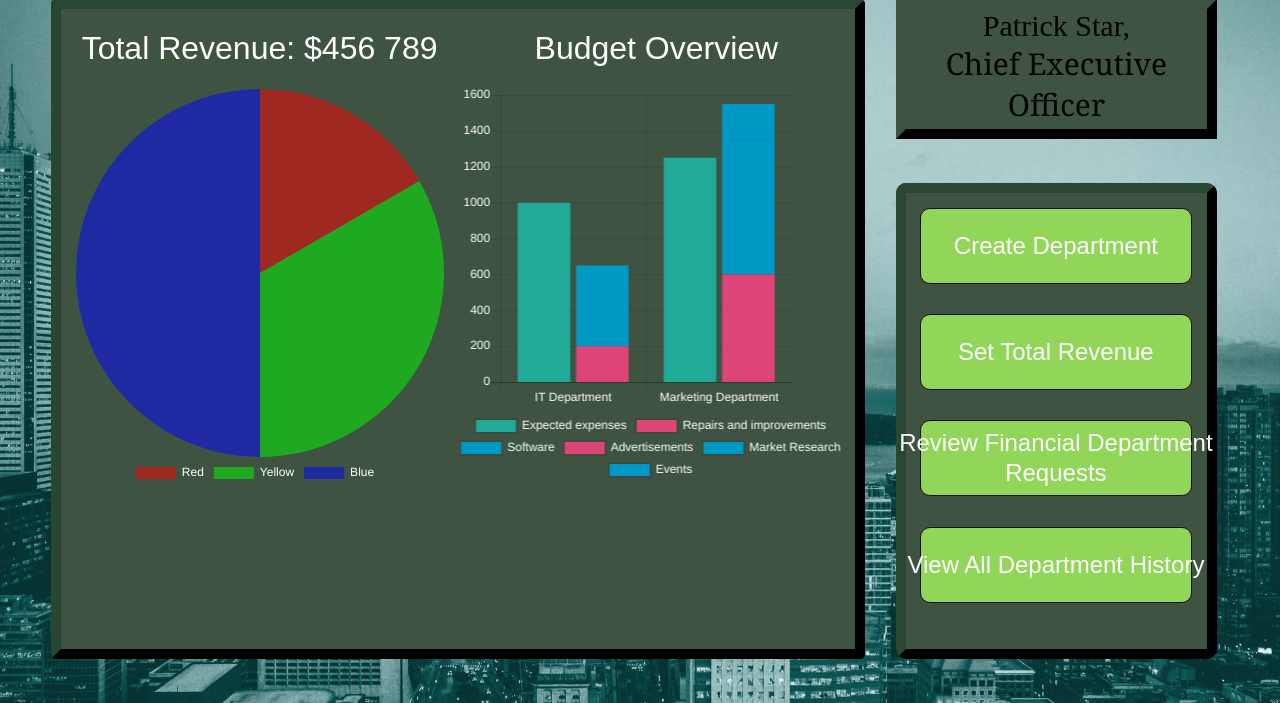
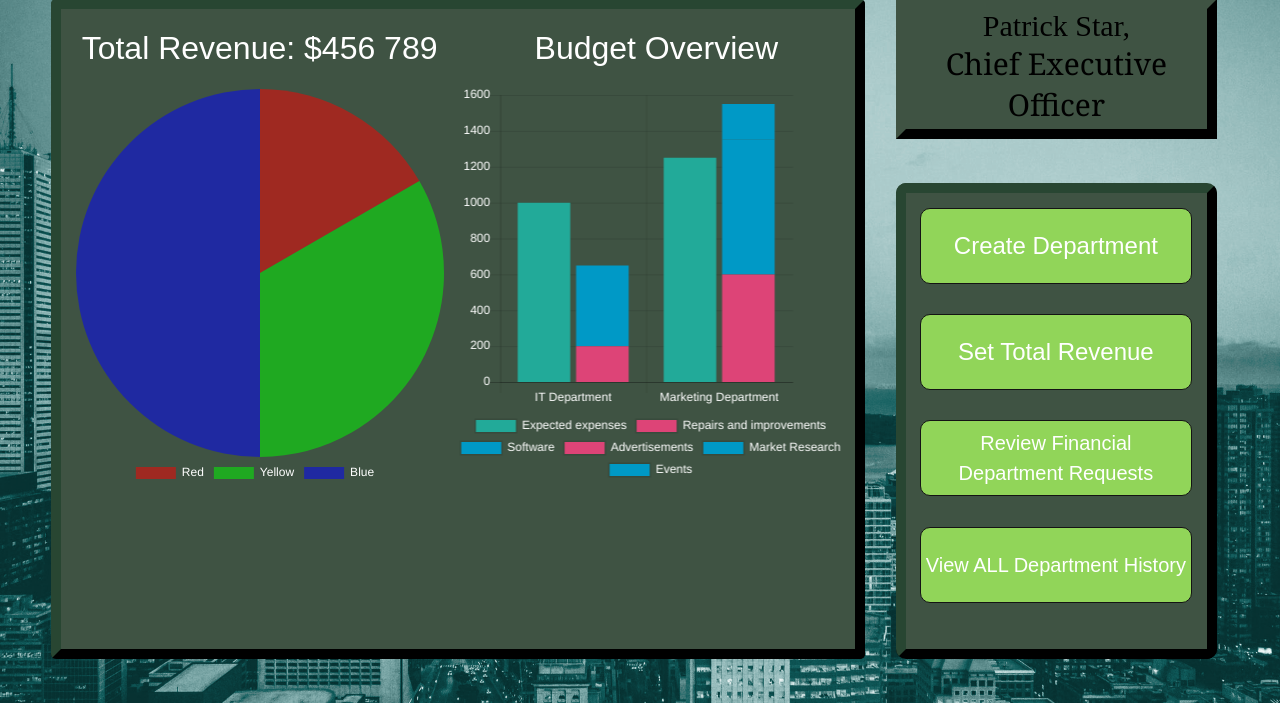
Before and after one commit to Anorth1997/FinancialOnlineBudgetingSystem, a Flask app: page /ceo in a window 1280 px wide. Shown: the part 97-800 px from the top of the page. Run offline with Flask 2, Linux system fonts and the light colour scheme; some libraries are stand-ins or nearby versions.

Commit message:
Small fix to text boxes

```diff
--- a/app/templates/ceo.html
+++ b/app/templates/ceo.html
@@ -48,8 +48,8 @@
         <div class="button" onclick="createDptClicked()">
             <span class="button-text">Create Department</span>
         </div>
-        <div class="button"> <span class="button-text"> Set Total Revenue </span></div>
-        <div class="button"> <span class="button-text"> Review Financial Department Requests </span> </div>
-        <div class="button"> <span class="button-text"> View All Department History </span> </div>
+        <div class="button"> <span class="button-text"> Set Total Revenue </span> </div>
+        <div class="button"> <span class="button-text" style="font-size: 20px"> Review Financial <br/>Department Requests </span> </div>
+        <div class="button"> <span class="button-text" style="font-size: 20px"> View ALL Department History </span> </div>
     </div>
 {% endblock %}
```
